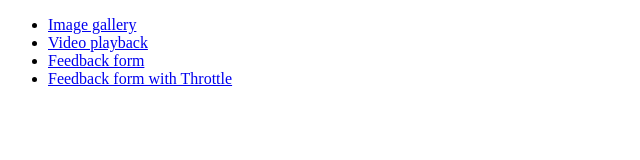
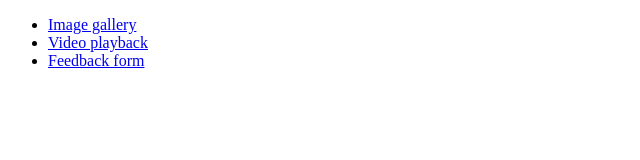
Before and after one commit to yuriy-o/goit-js-hw-08, a plain HTML site: page index.html in a window 1280 px wide. Shown: the whole page, without its empty margins (0-640 px from the left). Drawn offline with Linux system fonts and the light colour scheme.

Commit message:
Deploying to gh-pages from @ yuriy-o/goit-js-hw-08@560e742ab54142ecc02a7125ade9eb4809b8b91d 🚀

```diff
--- a/index.html
+++ b/index.html
@@ -1 +1 @@
-<!DOCTYPE html><html lang="en"><head><meta charset="utf-8"><meta http-equiv="X-UA-Compatible" content="IE=edge"><meta name="viewport" content="width=device-width, initial-scale=1.0"><title>Homework 8</title><link rel="stylesheet" href="/goit-js-hw-08/01-gallery.40c4146b.css"></head><body> <ul> <li><a href="/goit-js-hw-08/01-gallery.html">Image gallery</a></li> <li><a href="/goit-js-hw-08/02-video.html">Video playback</a></li> <li><a href="/goit-js-hw-08/03-feedback.html">Feedback form</a></li> <li> <a href="/goit-js-hw-08/03-feedback_with-throttle.html">Feedback form with Throttle</a> </li> </ul> </body></html>
+<!DOCTYPE html><html lang="en"><head><meta charset="utf-8"><meta http-equiv="X-UA-Compatible" content="IE=edge"><meta name="viewport" content="width=device-width, initial-scale=1.0"><title>Homework 8</title><link rel="stylesheet" href="/goit-js-hw-08/01-gallery.40c4146b.css"></head><body> <ul> <li><a href="/goit-js-hw-08/01-gallery.html">Image gallery</a></li> <li><a href="/goit-js-hw-08/02-video.html">Video playback</a></li> <li><a href="/goit-js-hw-08/03-feedback.html">Feedback form</a></li> </ul> </body></html>
```
